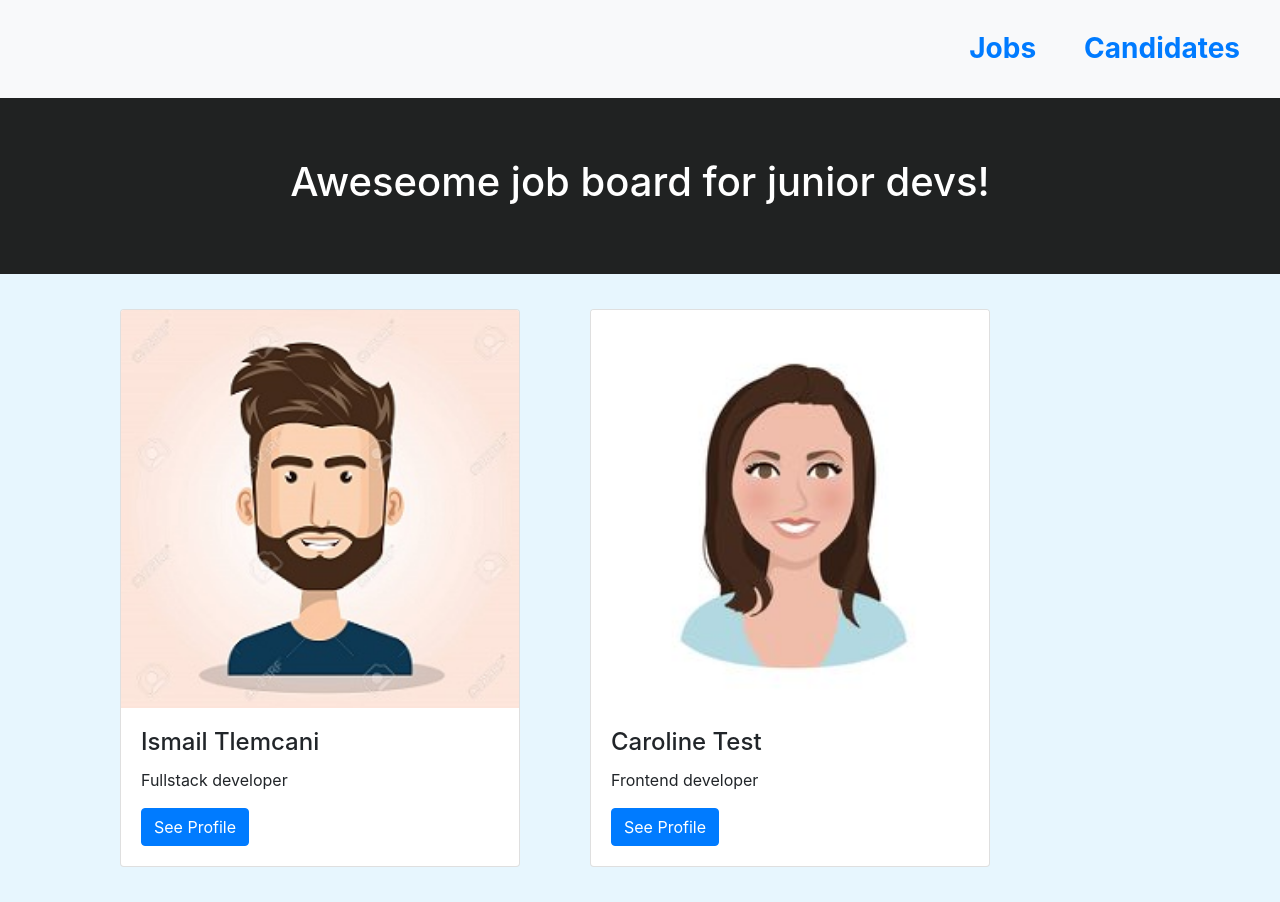
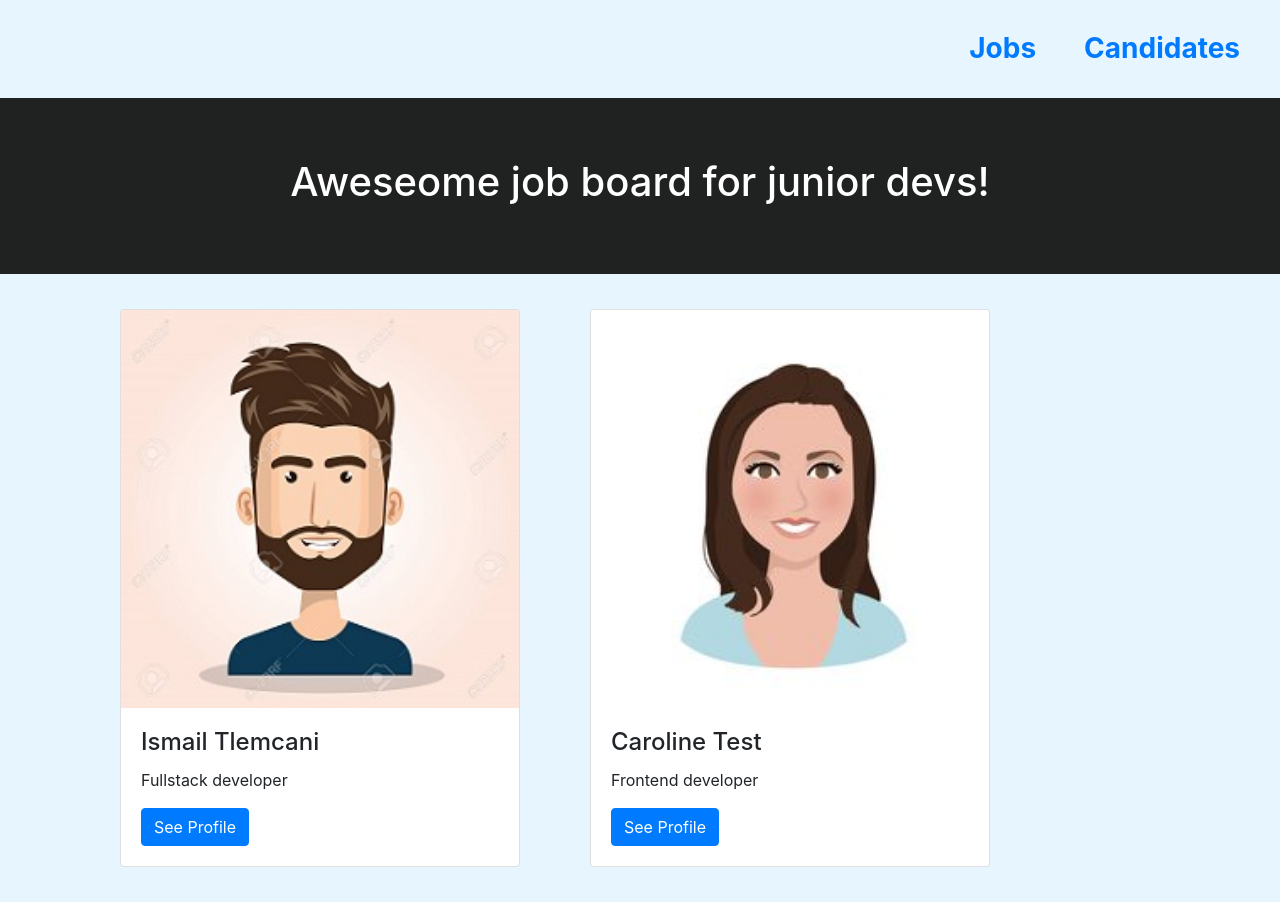
Before and after one commit to Ismailtlem/jobboard, a React (Create React App) app in the folder frontend/: page /candidates in a window 1280 px wide. Built offline with nearby package versions, Linux system fonts and the light colour scheme.

Commit message:
frontend: Refactor css and add comments on CSS files

```diff
--- a/frontend/src/App.js
+++ b/frontend/src/App.js
@@ -3,7 +3,6 @@
 import axios from "axios";
 import JobBoardComponent from "./components/JobBoardComponent";
 import Candidate from "./components/Candidate";
-//import data from "./assets/data.json";
 import SearchBar from "./components/SearchBar";
 import NavBar from "./components/NavBar";
 
@@ -31,7 +30,6 @@
   return (
     <div className="App">
       <NavBar />
-      {/* <h1 className="text-6xl"></h1> */}
       <SearchBar handleChange={handleChange} input={term} />
       {jobs.length === 0 ? (
         <p>Jobs are fetching ...</p>
--- a/frontend/src/components/Candidate.js
+++ b/frontend/src/components/Candidate.js
@@ -1,6 +1,5 @@
 import React from "react";
 import NavBar from "./NavBar";
-import "./design/Candidate.css";
 
 //Candidate component
 const Candidate = () => {
--- a/frontend/src/components/JobBoardComponent.js
+++ b/frontend/src/components/JobBoardComponent.js
@@ -10,6 +10,7 @@
     tags.push(...job.tools);
   }
 
+  //define the JobBoard component
   return (
     <div className="d-flex flex-wrap bg-white shadow m-4 p-6 rounded">
       <div>
@@ -17,7 +18,7 @@
           data-testid="company-logo"
           src={job.logo}
           alt={job.company}
-          className="m-2 p-2 companyLogo"
+          className="m-2 p-2 company-logo"
         />
       </div>
 
--- a/frontend/src/components/NavBar.js
+++ b/frontend/src/components/NavBar.js
@@ -1,17 +1,12 @@
 import React from "react";
 import { Link } from "react-router-dom";
-import "./design/NavBar.css";
 
+//NavBar component
 const NavBar = () => {
   return (
     <div>
-      <div className="navbar navbar-expand-lg navbar-light bg-light">
+      <div className="navbar navbar-expand-lg navbar-light navbar-menu">
         <ul className="navbar-nav ml-auto d-flex flex-row">
-          {/* <li className="nav-item active m-4">
-          <Link href="/home" className="">
-            Home
-          </Link>
-        </li> */}
           <li className="nav-item active m-4 h3 font-weight-bold">
             <Link to="/" className="">
               Jobs
@@ -25,7 +20,7 @@
           </li>
         </ul>
       </div>
-      <div class="big-title3 text-center navbarHeader">
+      <div class="big-title3 text-center navbar-header">
         <h1 class="big_title1">Aweseome job board for junior devs!</h1>
       </div>
     </div>
--- a/frontend/src/components/SearchBar.js
+++ b/frontend/src/components/SearchBar.js
@@ -1,6 +1,7 @@
 import React from "react";
 
-function SearchBar(props) {
+//SearchBar component
+const SearchBar = (props) => {
   return (
     <div className="container">
       <br />
@@ -31,6 +32,6 @@
       </div>
     </div>
   );
-}
+};
 
 export default SearchBar;
--- a/frontend/src/components/design/Candidate.css
+++ /dev/null
@@ -1,5 +0,0 @@
-.candidate-style {
-  width: 400px;
-  margin: 35px;
-  position: relative;
-}
--- a/frontend/src/components/design/NavBar.css
+++ /dev/null
@@ -1,7 +0,0 @@
-.navbarHeader {
-  padding: 60px;
-  background: #202222;
-  color: white;
-  font-size: 30px;
-  font-weight: bolder;
-}
--- a/frontend/src/index.css
+++ b/frontend/src/index.css
@@ -1,22 +1,31 @@
-body {
-  margin: 0;
-  font-family: -apple-system, BlinkMacSystemFont, "Segoe UI", "Roboto", "Oxygen",
-    "Ubuntu", "Cantarell", "Fira Sans", "Droid Sans", "Helvetica Neue",
-    sans-serif;
-  -webkit-font-smoothing: antialiased;
-  -moz-osx-font-smoothing: grayscale;
-}
-
-code {
-  font-family: source-code-pro, Menlo, Monaco, Consolas, "Courier New",
-    monospace;
-}
-
-.companyLogo {
+/* Company logo size */
+.company-logo {
   width: 88px;
   height: 88px;
 }
 
+/* Blue background of the app */
 .background-blue {
   background-color: rgb(231, 246, 254);
 }
+
+/* Navbar Header Style */
+.navbar-header {
+  padding: 60px;
+  background: #202222;
+  color: white;
+  font-size: 30px;
+  font-weight: bolder;
+}
+
+/* Navbar Menu Style */
+.navbar-menu {
+  background: rgb(231, 246, 254);
+}
+
+/* Candidate Style */
+.candidate-style {
+  width: 400px;
+  margin: 35px;
+  position: relative;
+}
```
Also changed, not shown: frontend/src/components/design/App.css (deleted, +0 -8 lines).
